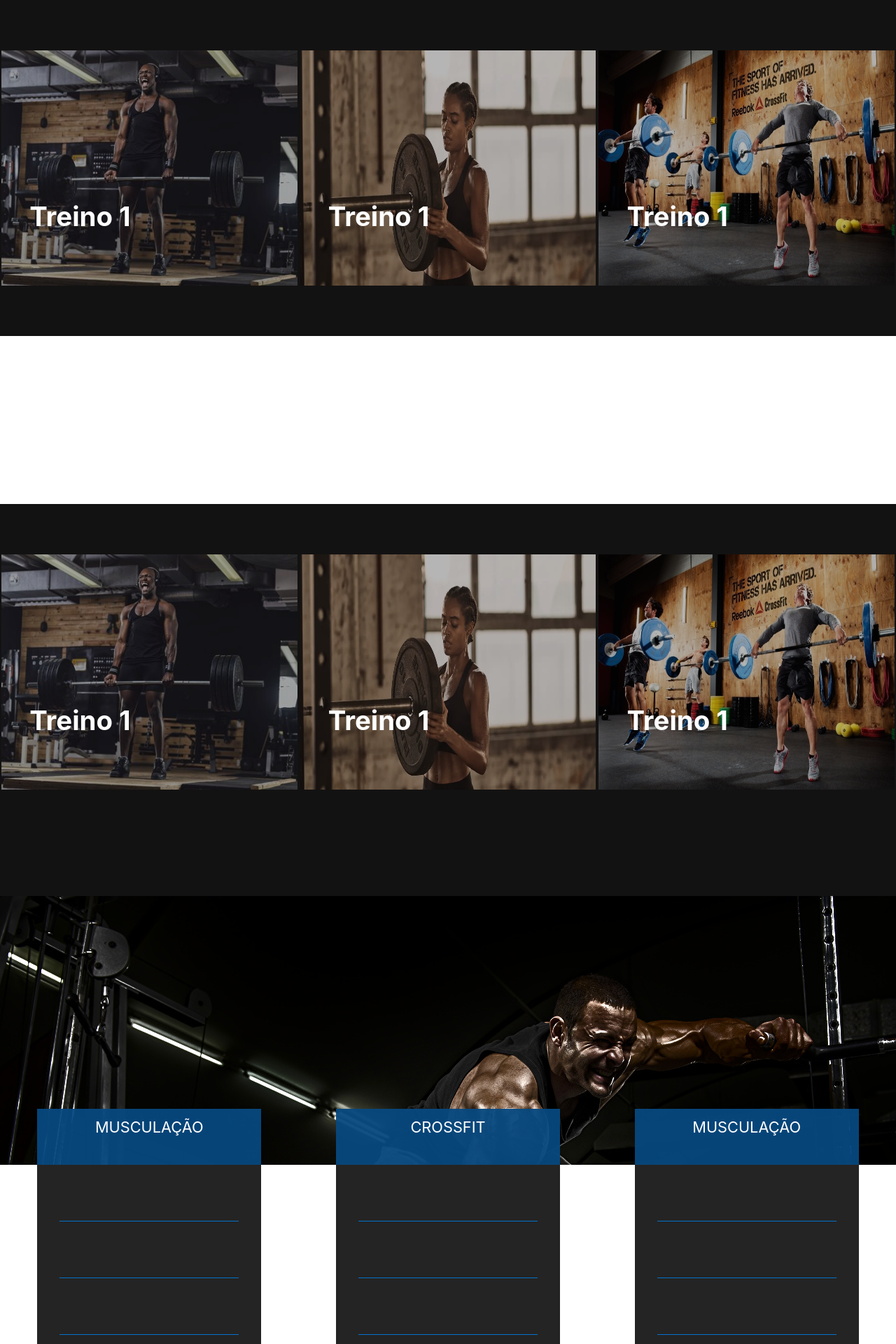
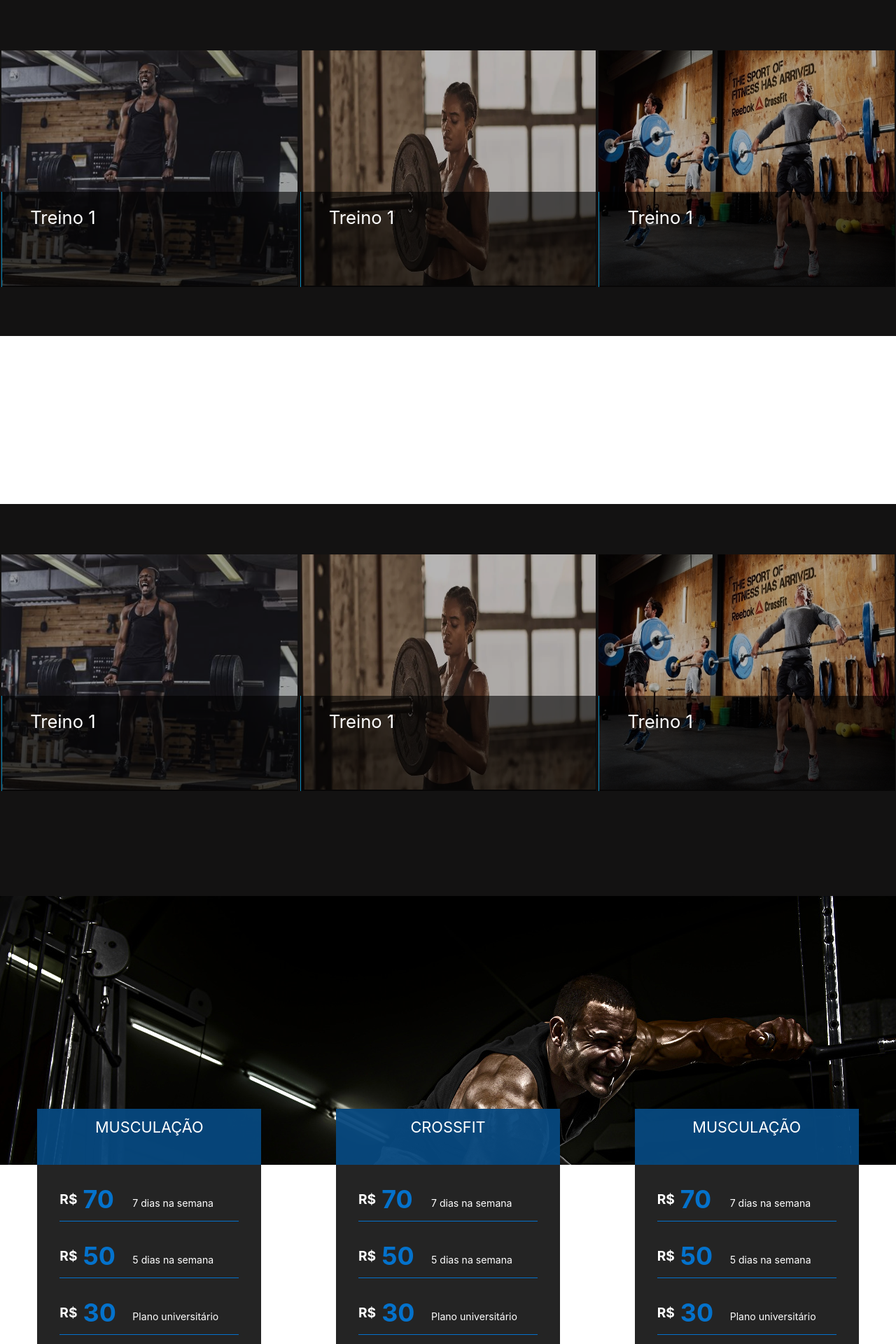
Before and after one commit to andre-bandeli/react-gym-website-template, a React (Create React App) app in the folder gym-website/: page / in a window 1280 px wide. Shown: the part 880-2800 px from the top of the page at 70% size. Built offline with nearby package versions, Linux system fonts and the light colour scheme.

Commit message:
feat: planos + sobre + logo

```diff
--- a/gym-website/src/components/atividades/Atividades.jsx
+++ b/gym-website/src/components/atividades/Atividades.jsx
@@ -7,16 +7,23 @@ export default function () {
         <div className="container">
           <div className="col-4">
             <img src="/assets/imagens/atleta.jpg" alt="" />
-            <h3>Treino 1 </h3>
+            <div className="container-dark">
+              <h3>Treino 1 </h3>
+            </div>
+
 
           </div>
           <div className="col-4">
             <img src="/assets/imagens/atleta.webp" alt="" />
+            <div className="container-dark">
               <h3>Treino 1 </h3>
+            </div>
           </div>
           <div className="col-4">
               <img src="/assets/imagens/crossfit.jpg" alt="" />
+              <div className="container-dark">
               <h3>Treino 1 </h3>
+            </div>
           </div>
         </div>
     </div>
--- a/gym-website/src/components/atividades/Treinos.jsx
+++ b/gym-website/src/components/atividades/Treinos.jsx
@@ -7,16 +7,22 @@ export default function Treinos() {
      <div className="container">
           <div className="col-4">
             <img src="/assets/imagens/atleta.jpg" alt="" />
-            <h3>Treino 1 </h3>
+            <div className="container-dark">
+              <h3>Treino 1 </h3>
+            </div>
 
           </div>
           <div className="col-4">
             <img src="/assets/imagens/atleta.webp" alt="" />
+            <div className="container-dark">
               <h3>Treino 1 </h3>
+            </div>
           </div>
           <div className="col-4">
               <img src="/assets/imagens/crossfit.jpg" alt="" />
+              <div className="container-dark">
               <h3>Treino 1 </h3>
+            </div>
           </div>
         </div>
     </div>
--- a/gym-website/src/components/atividades/atividades.scss
+++ b/gym-website/src/components/atividades/atividades.scss
@@ -26,13 +26,25 @@
                 opacity: 1;
                 transition: .2s;
             }
-            h3 {
+
+            .container-dark {
+                width: 33%;
+                height: 17%;
+                margin-top: -17vh;
+                border-left: 1px solid rgb(11, 142, 194);
+                background-color: rgba(0, 0, 0, 0.589);
                 position: absolute;
-                margin-top: -15vh; margin-left: 5vh;
-                font-size: 3vw;
-                font-weight: bold;
-                color: white;
+
+
+                h3 {
+                    position: absolute;
+                    margin-top: 3vh; margin-left: 5vh;
+                    font-size: 2vw;
+                    color: white;
+                }
+
             }
+
         }
 
     }
--- a/gym-website/src/components/atividades/treinos.scss
+++ b/gym-website/src/components/atividades/treinos.scss
@@ -25,12 +25,23 @@
                 opacity: 1;
                 transition: .2s;
             }
-            h3 {
+            .container-dark {
+                width: 33%;
+                height: 17%;
+                margin-top: -17vh;
+                border-left: 1px solid rgb(11, 142, 194);
+                background-color: rgba(0, 0, 0, 0.589);
                 position: absolute;
-                margin-top: -15vh; margin-left: 5vh;
-                font-size: 3vw;
-                font-weight: bold;
-                color: white;
+                cursor: pointer;
+
+
+                h3 {
+                    position: absolute;
+                    margin-top: 3vh; margin-left: 5vh;
+                    font-size: 2vw;
+                    color: white;
+                }
+
             }
         }
 
--- a/gym-website/src/components/contato/Contato.jsx
+++ b/gym-website/src/components/contato/Contato.jsx
@@ -4,7 +4,13 @@ import './contato.scss'
 export default function Contato() {
   return (
     <div id='contato'>
-
+          <div className="container">
+              <h2>ENTRE EM CONTATO</h2>
+              <h4>Entre em contato através das nossas redes sociais, ou se preferir, nos envie um e-mail</h4>
+          </div>
+          <div className="container">
+              <img src="assets/imagens/maps.jpg" alt="" />
+          </div>
     </div>
   )
 }
--- a/gym-website/src/components/contato/contato.scss
+++ b/gym-website/src/components/contato/contato.scss
@@ -2,5 +2,39 @@
 #contato {
     width: 100%;
     height: 60vh;
-    background-color: orangered;
+
+    display: flex;
+
+    .container {
+        width: 50%;
+        height: 100%;
+        color: white;
+
+        h2 {
+            margin-top: 10vh;
+            font-size: 1.5vw;
+            font-weight: bold;
+
+        }
+        h4 {
+            margin-top: 2vh;
+        }
+
+        img {
+            width: 100%;
+            height: 100%;
+            cursor: pointer;
+        }
+    }
 }
+
+@media (max-width: 550px) {
+    #contato {
+        display: inline-block;
+
+        .container {
+            width: 100%;
+            height: 50%;
+        }
+    }
+}
--- a/gym-website/src/components/navbar/Navbar.jsx
+++ b/gym-website/src/components/navbar/Navbar.jsx
@@ -7,7 +7,7 @@ export default function Navbar() {
         <div className="container">
             <div className="col-6 logo">
                 <div className="container-md">
-
+                    <h2> SMART <span className='txt-decoration'>GYM</span> </h2>
                 </div>
 
             </div>
@@ -15,19 +15,19 @@ export default function Navbar() {
                 <div className="col-6">
                     <ul className='nav'>
                         <li className='nav-item'>
-                            <h2>home</h2>
+                            <h2>HOME</h2>
                         </li>
                         <li className='nav-item'>
-                            <h2>home</h2>
+                            <h2>ATIVIDADES</h2>
                         </li>
                         <li className='nav-item'>
-                            <h2>home</h2>
+                            <h2>PLANOS</h2>
                         </li>
                         <li className='nav-item'>
-                            <h2>home</h2>
+                            <h2>SOBRE NÓS</h2>
                         </li>
                         <li className='nav-item'>
-                            <h2>home</h2>
+                            <h2>CONTATO</h2>
                         </li>
                     </ul>
                 </div>
--- a/gym-website/src/components/navbar/navbar.scss
+++ b/gym-website/src/components/navbar/navbar.scss
@@ -25,7 +25,19 @@
                 height: 70%;
                 margin: auto;
                 margin-top: 15px;
-                border: 1px solid black;
+                border: 1px solid rgba(255, 68, 0, 0.329);
+                cursor: pointer;
+
+                .txt-decoration {
+                    color: orangered;
+                    font-weight: bold;
+                }
+
+                h2 {
+                    color: white;
+                    font-size: 1.5vw;
+                    margin-top: 2vh;
+                }
             }
 
         }
@@ -46,6 +58,10 @@
                     cursor: pointer;
                     color: white;
                 }
+                .nav-item:hover {
+                    color: orangered;
+                    transition: .2s;
+                }
             }
         }
     }
--- a/gym-website/src/components/planos/Planos.jsx
+++ b/gym-website/src/components/planos/Planos.jsx
@@ -13,13 +13,13 @@ export default function Planos() {
                   <h2>MUSCULAÇÃO</h2>
               </div>
               <div className="subtext">
-
+                  <h3>R$ <span className='txt-decoration-price'>70</span></h3> <h4>7 dias na semana</h4>
               </div>
               <div className="subtext">
-
+                  <h3>R$ <span className='txt-decoration-price'>50</span></h3> <h4>5 dias na semana</h4>
               </div>
               <div className="subtext">
-
+                  <h3>R$ <span className='txt-decoration-price'>30</span></h3> <h4>Plano universitário</h4>
               </div>
           </div>
           <div className="box">
@@ -27,13 +27,13 @@ export default function Planos() {
                   <h2>CROSSFIT</h2>
               </div>
               <div className="subtext">
-
+                  <h3>R$ <span className='txt-decoration-price'>70</span></h3> <h4>7 dias na semana</h4>
               </div>
               <div className="subtext">
-
+                  <h3>R$ <span className='txt-decoration-price'>50</span></h3> <h4>5 dias na semana</h4>
               </div>
               <div className="subtext">
-
+                  <h3>R$ <span className='txt-decoration-price'>30</span></h3> <h4>Plano universitário</h4>
               </div>
           </div>
           <div className="box">
@@ -41,13 +41,13 @@ export default function Planos() {
                   <h2>MUSCULAÇÃO</h2>
               </div>
               <div className="subtext">
-
+                  <h3>R$ <span className='txt-decoration-price'>70</span></h3> <h4>7 dias na semana</h4>
               </div>
               <div className="subtext">
-
+                  <h3>R$ <span className='txt-decoration-price'>50</span></h3> <h4>5 dias na semana</h4>
               </div>
               <div className="subtext">
-
+                  <h3>R$ <span className='txt-decoration-price'>30</span></h3> <h4>Plano universitário</h4>
               </div>
           </div>
 
--- a/gym-website/src/components/planos/planos.scss
+++ b/gym-website/src/components/planos/planos.scss
@@ -36,6 +36,30 @@
                 height: 10vh;
                 margin: auto;
                 border-bottom: 1px solid rgba(0, 125, 228, 0.877);
+                display: flex;
+
+                h3 {
+                    margin-top: 5vh;
+                    position: absolute;
+                    color: white;
+                    font-weight: bold;
+                    font-size: 1.5vw;
+                }
+                h4 {
+                    margin-top: 6vh;
+                    margin-left: 13vh;
+                    position: absolute;
+                    color: white;
+                    font-size: 1.1vw;
+                }
+
+                .txt-decoration-price {
+                    color: rgba(0, 125, 228, 0.877);
+                    position: absolute;
+                    margin-top: -1vh;
+                    margin-left: 1vh;
+                    font-size: 2.8vw;
+                }
             }
         }
 
--- a/gym-website/src/components/time/Time.jsx
+++ b/gym-website/src/components/time/Time.jsx
@@ -4,7 +4,26 @@ import './time.scss'
 export default function Time() {
   return (
     <div id='time'>
-
+        <div className="container">
+          <h2>SOMOS UMA REDE DE ACADEMIAS COM <span className='txt-decoration'>+ DE 10 ANOS</span> DE ATUAÇÃO</h2>
+        </div>
+        <div className="container">
+            <div className="box">
+              <img src="assets/imagens/icon.png" alt="" />
+              <h2>+ 3000</h2>
+              <h3>ALUNOS</h3>
+            </div>
+            <div className="box">
+              <img src="assets/imagens/map.png" alt="" />
+              <h2>+ 30</h2>
+              <h3>CIDADES</h3>
+            </div>
+            <div className="box">
+              <img src="assets/imagens/grupo.png" alt="" />
+              <h2>+ 1500</h2>
+              <h3>FUNCIONÁRIOS</h3>
+            </div>
+        </div>
     </div>
   )
 }
--- a/gym-website/src/components/time/time.scss
+++ b/gym-website/src/components/time/time.scss
@@ -3,5 +3,48 @@
 #time {
     width: 100%;
     height: 90vh;
-    background-color: black;
+    background-color: white;
+    display: flex;
+
+
+    .container {
+        width: 50%;
+        height: 100%;
+        display: flex;
+
+        h2 {
+            margin-top: 25vh; margin-left: 20vh;
+            width: 70%;
+            font-size: 3.4vw;
+            line-height: 8.5vh;
+            text-align: left;
+        }
+
+        .txt-decoration {
+            color: rgb(11, 142, 194);
+            font-weight: bolder;
+        }
+
+        .box {
+            width: 20%;
+            height: 20%;
+            margin-top: 30vh;
+            margin-left: 10vh;
+            display: inline-block;
+
+            img {
+                width: 150px;
+            }
+            h2 {
+                margin-top: 0vh;
+                font-size: 27px;
+                font-weight: bold;
+                margin-left: 5vh;
+                color: rgb(11, 142, 194);
+            }
+            H3 {
+                margin-top: -2vh;
+            }
+        }
+    }
 }
```
Lines whose indentation alone changed are shown as unchanged.
